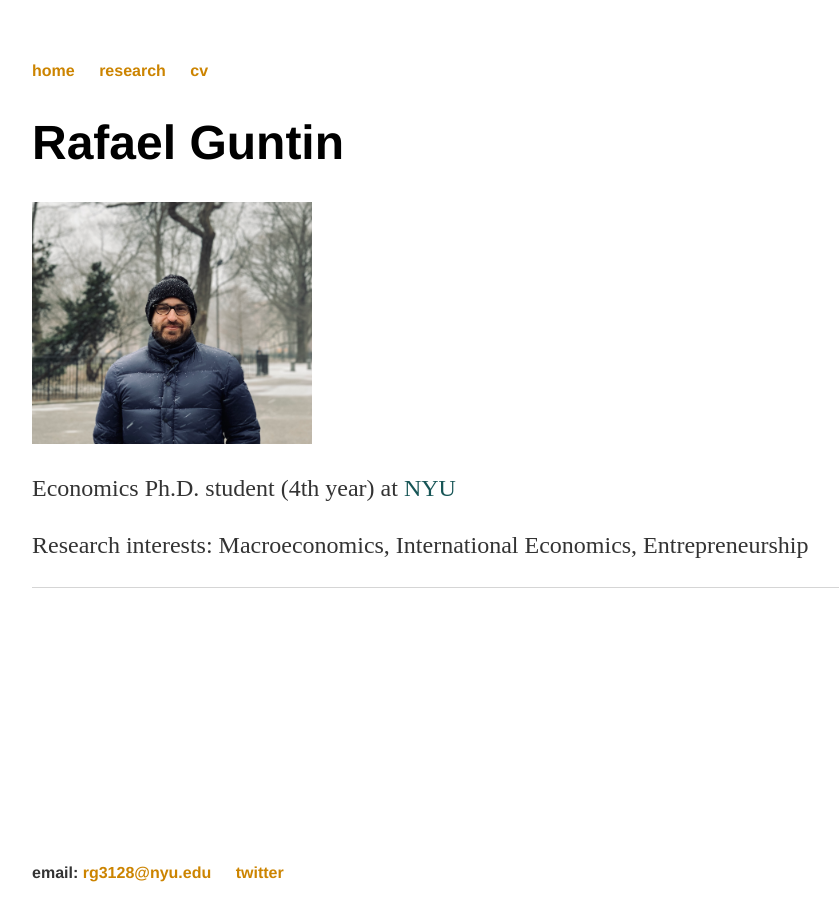
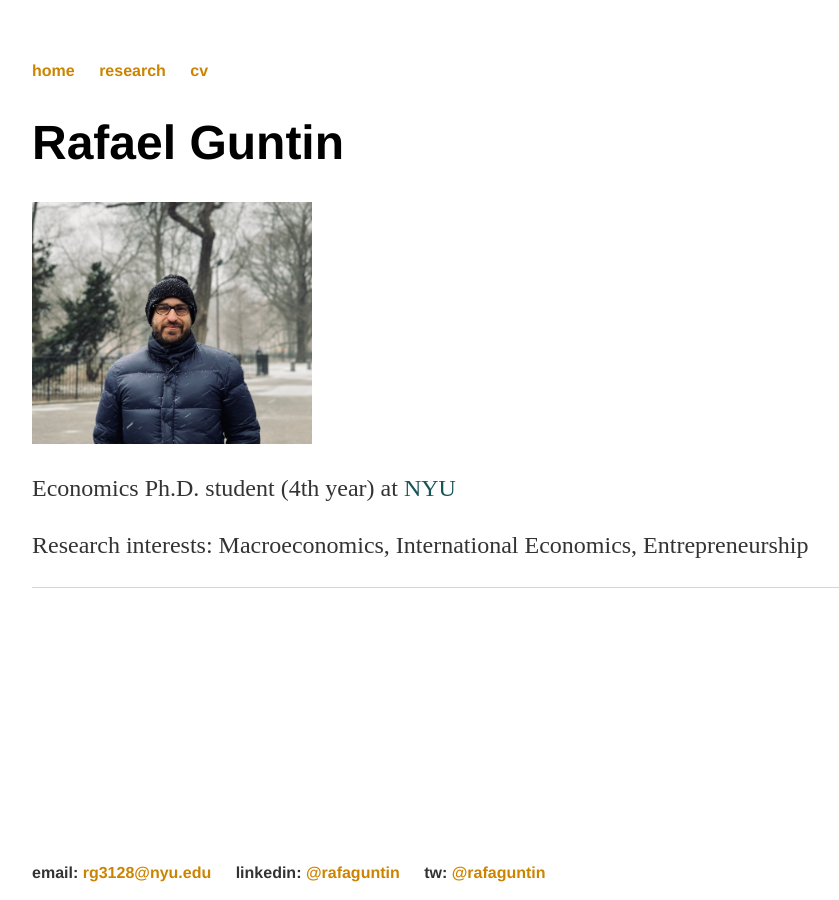
Before and after one commit to rafaguntin/rafaguntin.github.io, a Jekyll site: the page built from index.html, in a window 1280 px wide. Shown: the whole page, without its empty margins (96-935 px from the left). Built offline with Jekyll 4.4.1, drawn with Linux system fonts in a browser that asks for light colours.

Commit message:
Update default.html

```diff
--- a/_layouts/default.html
+++ b/_layouts/default.html
@@ -25,7 +25,8 @@
   <footer>
    <ul>
    <li>email: <a href="mailto:rg3128@nyu.edu">rg3128@nyu.edu</a></li>
-     <li><a href="https://twitter.com/rafaguntin" class="twitter-button" data-show-count="false">twitter</a></li>
+   <li>linkedin: <a href="https://twitter.com/rafaguntin" target="_blank">@rafaguntin</a></li>
+   <li>tw: <a href="https://www.linkedin.com/in/rafael-guntin-61b55911" target="_blank">@rafaguntin</a></li>
    </ul>
   </footer>
   </body>
```
